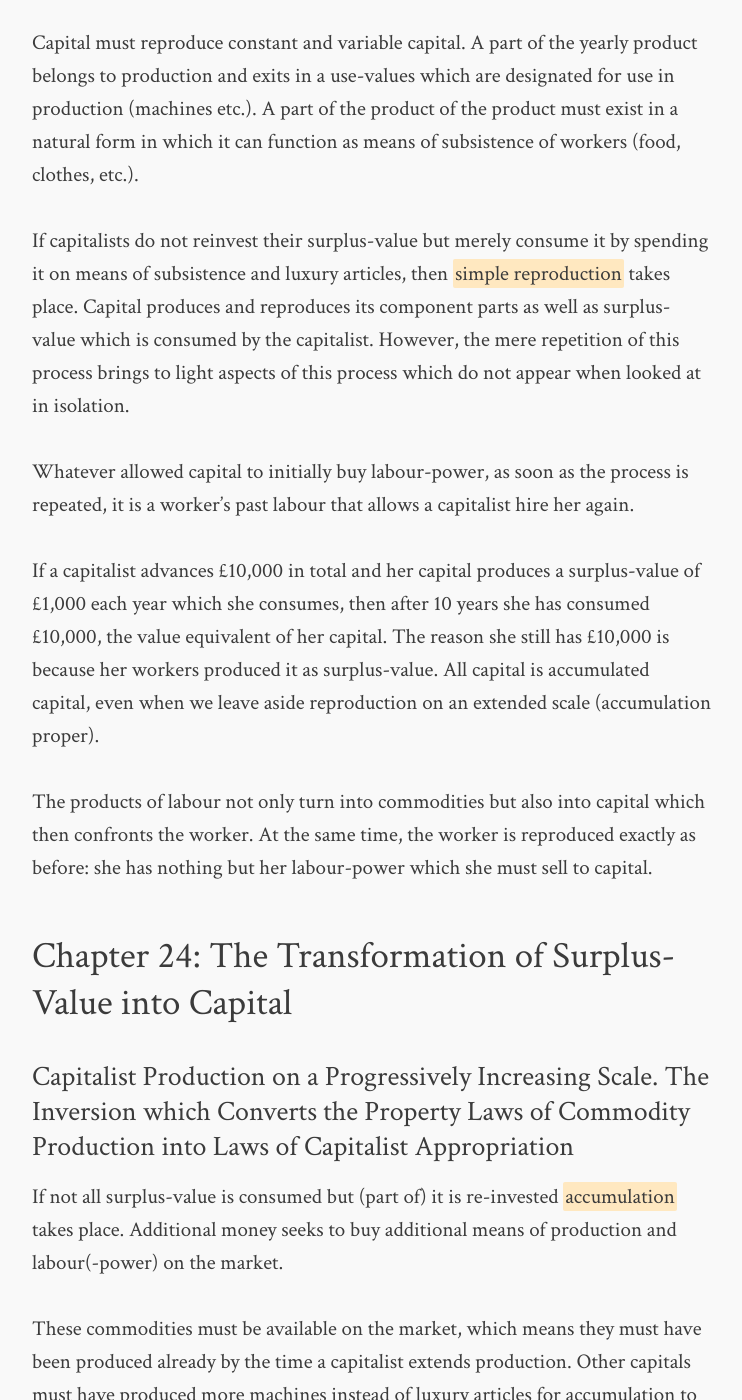
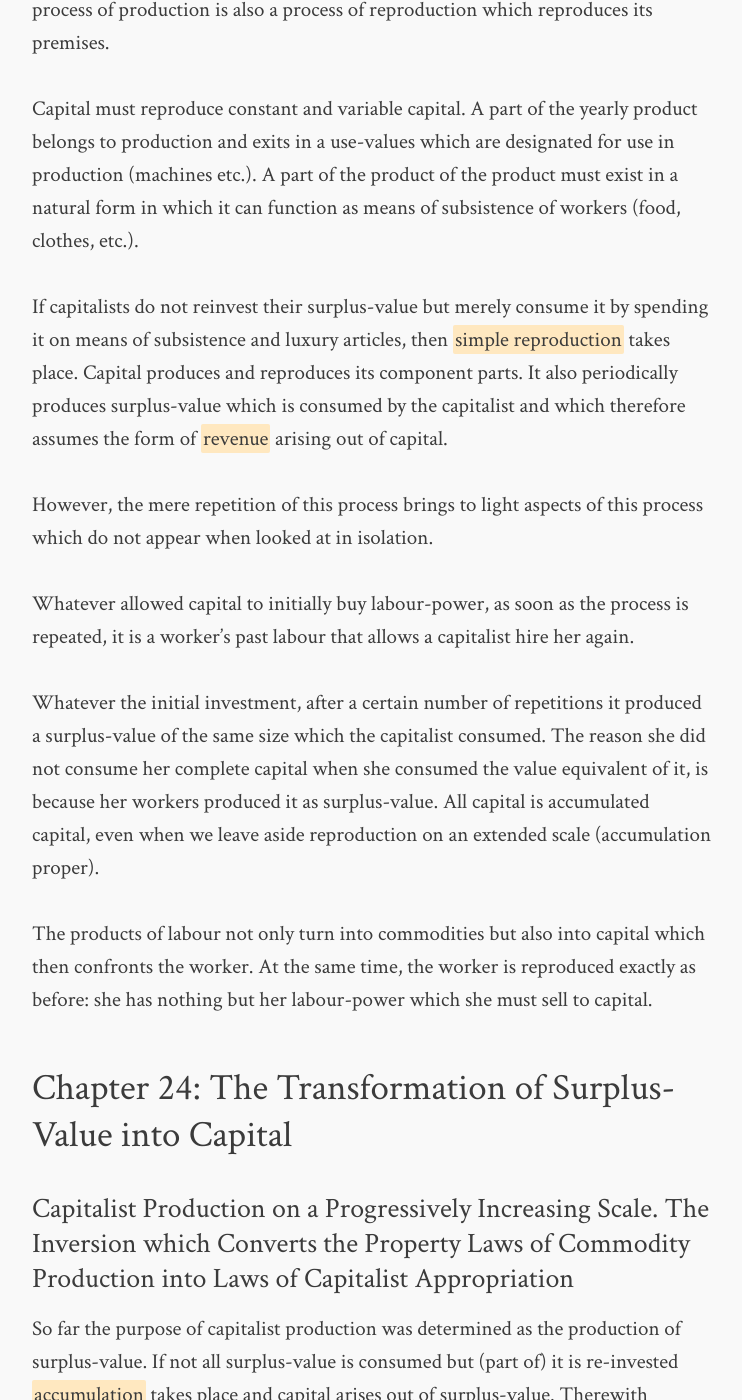
Before and after one commit to readingcapital/readingcapital.github.io, a Jekyll site: the page built from volume-1/index.md, in a window 1280 px wide and 1400 px high, scrolled down 24160 px. Shown: the whole window, without its empty margins (268-1010 px from the left). Built offline with Jekyll 4.4.1, drawn with Linux system fonts in a browser that asks for light colours; comment, search, counter and statistics services are not loaded; some of the changed text lies outside the part shown.

Commit message:
more revisions based on reading group feedback

```diff
--- a/volume-1/index.md
+++ b/volume-1/index.md
@@ -430,7 +430,7 @@
 #### The Development of Machinery ####
 
 With the use of *big machinery* capital emancipates itself from the limits of
-individual skill and the human body. Tools are revolutionised and turn into a
+individual skill and the human body.  Tools are revolutionised and turn into a
 modern system of machinery where human "hands" only support it.  The conditions
 and form of labour is dictated to the worker by the objective existence in the
 machinery. The tool dictates the worker how to work — the machine applies the
@@ -448,9 +448,10 @@
 The results of science cost nothing once they are attained.  But to use them the
 appropriate means of production are required. Their value increases the value of
 the product because their value is transferred.  Yet, the purpose is to make
-these products cheaper. The individual machine might cost more, but because it
-is more productive its value spreads across more products.  There is less
-$c$ contribution for each individual product.
+these products cheaper. The individual machine might cost more, so the minimal
+size of capital increases.  However, because the machine is more productive its
+value spreads across more products.  There is less $c$ contribution for each
+individual product.
 
 Furthermore, as the productivity of making machines increases their value
 drops, they become cheaper.
@@ -646,9 +647,10 @@
 labour-time.
 
 Capital pays extra for *overtime* to compensate for the additional devastation
-of such long hours. A low hourly wage creates the interest with workers for
-overtime, so the same workers supply more labour, capital can suppress the
-price of labour per hour further.
+of such long hours.  Due to a low hourly wage workers develop an interest in
+overtime. Overtime becomes the new norm, the same workers work longer, more
+competition on the labour market and ability of capital to supress wages
+further; increased interest of workers in overtime …
 
 ### Chapter 21: Piece-Wages ###
 
@@ -688,7 +690,7 @@
 process of production is also a process of reproduction which reproduces its
 premises.
 
-Capital must reproduce constant and variable capital. A part of the yearly
+Capital must reproduce constant and variable capital.  A part of the yearly
 product belongs to production and exits in a use-values which are designated for
 use in production (machines etc.). A part of the product of the product must
 exist in a natural form in which it can function as means of subsistence of
@@ -696,21 +698,24 @@
 
 If capitalists do not reinvest their surplus-value but merely consume it by
 spending it on means of subsistence and luxury articles, then *simple
-reproduction* takes place. Capital produces and reproduces its component parts
-as well as surplus-value which is consumed by the capitalist. However, the mere
-repetition of this process brings to light aspects of this process which do not
-appear when looked at in isolation.
+reproduction* takes place. Capital produces and reproduces its component
+parts. It also periodically produces surplus-value which is consumed by the
+capitalist and which therefore assumes the form of *revenue* arising out of
+capital.
+
+However, the mere repetition of this process brings to light aspects of this
+process which do not appear when looked at in isolation.
 
 Whatever allowed capital to initially buy labour-power, as soon as the process
 is repeated, it is a worker's past labour that allows a capitalist hire her
 again.
 
-If a capitalist advances £10,000 in total and her capital produces a
-surplus-value of £1,000 each year which she consumes, then after 10 years she
-has consumed £10,000, the value equivalent of her capital. The reason she still
-has £10,000 is because her workers produced it as surplus-value. All capital is
-accumulated capital, even when we leave aside reproduction on an extended scale
-(accumulation proper).
+Whatever the initial investment, after a certain number of repetitions it
+produced a surplus-value of the same size which the capitalist consumed. The
+reason she did not consume her complete capital when she consumed the value
+equivalent of it, is because her workers produced it as surplus-value. All
+capital is accumulated capital, even when we leave aside reproduction on an
+extended scale (accumulation proper).
 
 The products of labour not only turn into commodities but also into capital which
 then confronts the worker. At the same time, the worker is reproduced exactly
@@ -720,9 +725,15 @@
 
 #### Capitalist Production on a Progressively Increasing Scale. The Inversion which Converts the Property Laws of Commodity Production into Laws of Capitalist Appropriation ####
 
-If not all surplus-value is consumed but (part of) it is re-invested
-*accumulation* takes place. Additional money seeks to buy additional means of
-production and labour(-power) on the market.
+So far the purpose of capitalist production was determined as the production of
+surplus-value. If not all surplus-value is consumed but (part of) it is
+re-invested *accumulation* takes place and capital arises out of surplus-value.
+Therewith surplus-value is determined as a means of the accumulation of capital,
+not its end.
+
+For actual accumulation to take place, expanded reproduction must take
+place. Additional money seeks to buy additional means of production and
+labour(-power) on the market.
 
 These commodities must be available on the market, which means they must have
 been produced already by the time a capitalist extends production.  Other
@@ -733,8 +744,8 @@
 If these additional means of production ought to be used productively,
 additional labour is required. Capital can either increase the intensity or
 extent of labour of its already employed workers. If additional workers are
-required these must be available on the market — which is usually provided for by
-the capitalist mode of production (cf. Chapter 25).
+required these must be available on the market — which is usually provided for
+by the capitalist mode of production (cf. Chapter 25).
 
 Given that capital can rely on finding the material means of expanded production
 on the market the condition for its accumulation is its previous accumulation.
@@ -926,11 +937,12 @@
 ### Chapter 31: The Genesis of the Industrial Capitalist ###
 
 The transformation of money hoards into capital that augments itself was helped
-along by the *colonial system* which created new markets, *sovereign debt* which
-allows to turn any sum of money into capital by lending it to the state. This
-debt also helps to create a modern *banking system* whose credit funds
-capitalist accumulation. *Taxation* (in money) drives petty producers into
-bankruptcy, they become proletarians.
+along by the *colonial system* which created new markets and provided cheap raw
+materials by the act of plundering, *sovereign debt* which allows to turn any
+sum of money into capital by lending it to the state.  This debt also helps to
+create a modern *banking system* whose credit funds capitalist accumulation.
+*Taxation* (in money) drives petty producers into bankruptcy, they become
+proletarians.
 
 ### Chapter 32: The Historical Tendency of Capitalist Accumulation ###
 
```
